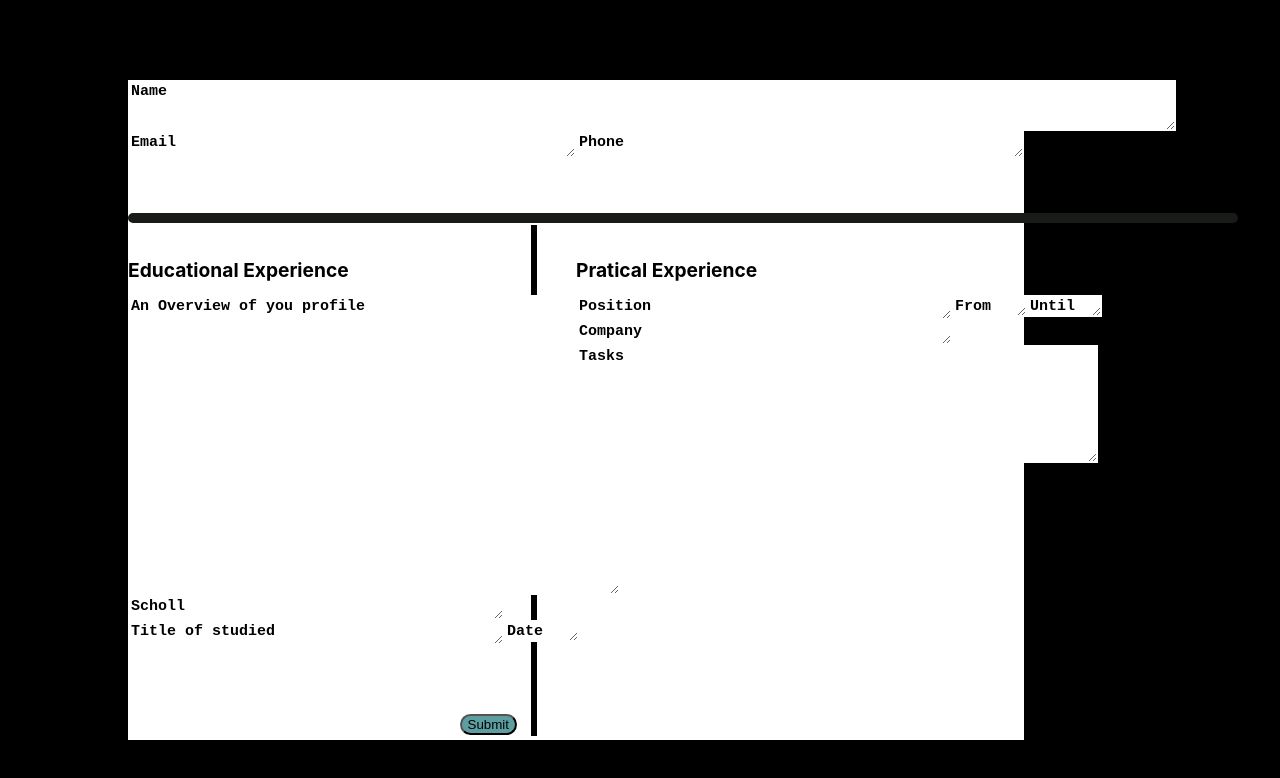
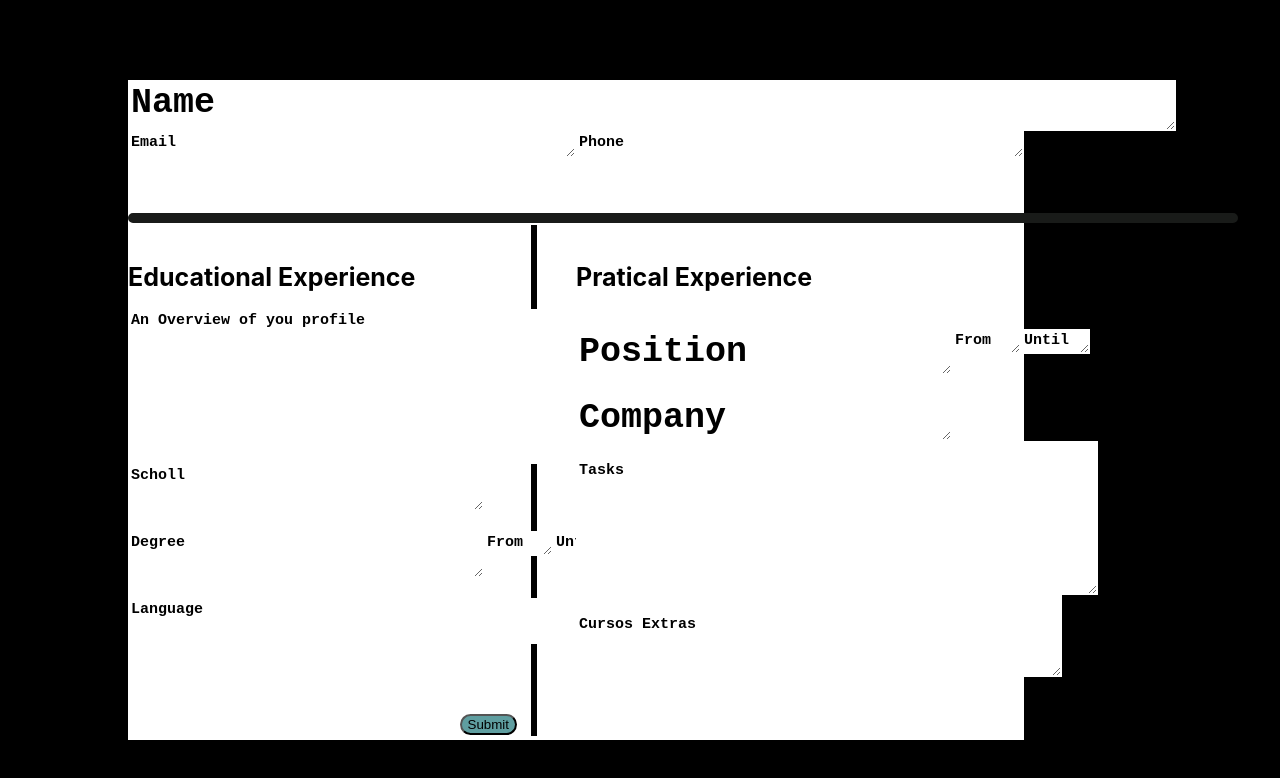
Before and after one commit to fabioschitini/CV-Application, a React (Create React App) app in the folder cv-project./: page / in a window 1280 px wide. Shown: the top 778 px of the page. Built offline with nearby package versions, Linux system fonts and the light colour scheme; the HTML template or start-up script is replaced by a standard one.

Commit message:
Just some neat style details

```diff
--- a/cv-project./src/App.js
+++ b/cv-project./src/App.js
@@ -19,7 +19,10 @@ class App extends Component {
         mainTask: '',
         dateBegin: '',
         dateEnd: '',
-        profile:''
+        profile: '',
+        dateStudy1: '',
+        language: '',
+        extra:''
       },
       edit: true,
         submit:false,
@@ -64,10 +67,12 @@ handleSubmit = (e) => {
         mainTask: this.inputTask.value,
         dateBegin: this.inputBegin.value,
         dateEnd: this.inputEnd.value,
-        profile:this.inputProfile.value
+        profile: this.inputProfile.value,
+        dateStudy1: this.inputDate1.value,
+        language:this.inputLanguage.value ,
+        extra:this.inputExtra.value
       }
     })
-console.log(this.inputName.value)
 
   }
   render() {
--- a/cv-project./src/components/CvText.js
+++ b/cv-project./src/components/CvText.js
@@ -18,27 +18,24 @@ const Text = (props) => {
                 <div id="educationalExperience">
                     <h1>Profile</h1>
                                 <p id='profile'>{state.profile}</p>
-                                <p className='normal'>{state.scholl}</p>
+                                <p className='normal alonePading'>{state.scholl}</p>
                                 <div id='study'>
                                 <p className='normal'>{state.study}</p>
-                                    <p className='date'>{state.dateStudy}</p>
-                                    </div>
+                                    <p className='date dateText'>{state.dateStudy}-</p>
+                                    <p className='date dateText'>{state.dateStudy1}</p>
+                                </div>
+                                 <p className='extra'>{state.language}</p>
                 </div>
                     <div id="practicalExperience">
                                 <h1>Pratical Experience</h1>
                                 <div id='position'>
                                     <p className='normal'>{state.positionTitle}</p>
-                                    <p className='date' >{state.dateBegin}</p>
-                                    <p className='date' id='untilDate'>{state.dateEnd}</p>
+                                    <p className='dateText' >{state.dateBegin}-</p>
+                                    <p className=' dateText' id='untilDate'>{state.dateEnd}</p>
                                 </div>
-                                <p className='normal'>{state.companyName}</p>
-
-
+                                <p className='normal alonePading'>{state.companyName}</p>
                                 <p className='big'>{state.mainTask}</p>
-
-
-
-
+                                <p className='extra alonePading'>{state.extra}</p>
                 </div>
                         <button onClick={onEditingTask}>Edit</button>
 
--- a/cv-project./src/components/Input.js
+++ b/cv-project./src/components/Input.js
@@ -18,22 +18,26 @@ const Input = (props) => {
                 <div id="educationalExperience">
                     <h1>Educational Experience</h1>
                 <textarea  placeholder="An Overview of you profile" required  onChange={ onChange} value={ state.con.profile}ref={node => (thiss.inputProfile = node)} name="profile" type="text" id="profileInput" />
-                <textarea placeholder="Scholl"className='normal' required  onChange={ onChange} onChange={ onChange}value={ state.con.scholl} ref={node => (thiss.inputScholl = node)} name="scholl" type="text" id="schoolNameInput" />
+                <textarea placeholder="Scholl"className='degree' required  onChange={ onChange} onChange={ onChange}value={ state.con.scholl} ref={node => (thiss.inputScholl = node)} name="scholl" type="text" id="schoolNameInput" />
                 <div id='study'>
-                <textarea placeholder="Title of studied"className='normal' required   onChange={ onChange} value={ state.con.study} ref={node => (thiss.inputStudy = node)} name="titleOfStudy" type="text" id="titleOfStudyInput" />
-                        <textarea  placeholder="Date" type='date' className='date' required maxlength="4"onChange={onChange} value={state.con.dateStudy} ref={node => (thiss.inputDate = node)} name="dateOfStudy" type="text" id="dateOfStudyInput" />
-                        </div>
+                <textarea placeholder="Degree"className='degree' required   onChange={ onChange} value={ state.con.study} ref={node => (thiss.inputStudy = node)} name="titleOfStudy" type="text" id="titleOfStudyInput" />
+                        <textarea  placeholder="From"  className='date' required minlength="4"  maxlength="4" onChange={onChange} value={state.con.dateStudy} ref={node => (thiss.inputDate = node)} name="dateOfStudy"  id="dateOfStudyInput" />
+                        <textarea   placeholder="Until"  className='date' required minlength="4" maxlength="4"onChange={onChange} value={state.con.dateStudy1} ref={node => (thiss.inputDate1 = node)} name="dateOfStudy1"  id="dateOfStudyInput1" />
+                    </div>
+                <textarea placeholder="Language "className='extra'   onChange={ onChange} onChange={ onChange}value={ state.con.language} ref={node => (thiss.inputLanguage = node)} name="scholl" type="text" id="schoolNameInput" />
+
             </div>
                 <div id="practicalExperience">
                     <h1>Pratical Experience</h1>
                     <div id='position'>
                                         <textarea placeholder="Position " className='normal' required  onChange={ onChange} value={ state.con.positionTitle} ref={node => (thiss.inputTitle= node)} name="position" type="text" id="positionTitleInput" />
-                    <textarea maxlength="4" placeholder="From" className='date' type='date' required onChange={onChange} value={state.con.dateBegin} ref={node => (thiss.inputBegin = node)} name="begin" type="text" id="dateFromInput" />
-                <textarea maxlength="4" placeholder="Until" className='date' type='date' required  onChange={ onChange} value={ state.con.dateEnd} ref={node => (thiss.inputEnd = node)} name="end" type="text" id="dateUntilInput" />
+                    <textarea minlength="4"  maxlength="4" placeholder="From" className='date' type='date' required onChange={onChange} value={state.con.dateBegin} ref={node => (thiss.inputBegin = node)} name="begin" type="text" id="dateFromInput" />
+                <textarea minlength="4"  maxlength="4" placeholder="Until" className='date' type='date' required  onChange={ onChange} value={ state.con.dateEnd} ref={node => (thiss.inputEnd = node)} name="end" type="text" id="dateUntilInput" />
                     </div>
                 <textarea placeholder="Company " className='normal' required  onChange={ onChange} value={ state.con.companyName} ref={node => (thiss.inputCompany = node)} name="company" type="text" id="companyNameInput" />
 
                 <textarea placeholder="Tasks" className='big' required  onChange={ onChange} value={ state.con.mainTask} ref={node => (thiss.inputTask = node)} name="task" type="text" id="mainTasksInput" />
+                                <textarea placeholder="Cursos Extras"className='extra alonePading'   onChange={ onChange} onChange={ onChange}value={ state.con.extra} ref={node => (thiss.inputExtra = node)} name="scholl" type="text" id="schoolNameInput" />
 
             </div>
             <button type="submit">
--- a/cv-project./src/index.css
+++ b/cv-project./src/index.css
@@ -61,17 +61,12 @@ h1 {
   width: 1100px;
   height: 0px;
 }
-placeholder {
-  font-size: 100px;
-}
+
 #nameInput {
   margin: 0px;
   height: 45px;
   width: 1042px;
   font-size: 30px;
-}
-
-#emailInput {
 }
 
 #educationalExperience {
@@ -87,23 +82,38 @@ placeholder {
 .normal {
   margin: 0px;
   width: 370px;
+  height: 40px;
+  font-size: 20px;
+}
+
+.date {
+  width: 63px;
   height: 19px;
   font-size: 15px;
 }
-.date {
+.dateText {
   margin: 0px;
-  width: 69px;
-  height: 16px;
-  font-size: 15px;
+  width: 68px;
+  height: 27px;
+  font-size: 25px;
 }
+
 .big {
   margin: 0px;
   width: 516px;
   height: 112px;
+  padding-top: 20px;
+  padding-bottom: 20px;
+}
+.extra {
+  margin: 0px;
+  width: 480px;
+  height: 40px;
+  font-size: 13px;
 }
 #profileInput {
   margin: 0px;
-  height: 294px;
+  height: 149px;
   width: 486px;
 }
 button {
@@ -113,13 +123,7 @@ button {
   border-radius: 15px;
   background-color: cadetblue;
 }
-#general-information {
-}
-#number {
-  position: absolute;
-  left: 50%;
-  top: 47px;
-}
+
 h2 {
   font-size: 15px;
 }
@@ -139,10 +143,20 @@ p {
 }
 #profile {
   margin: 0px;
-  height: 180px;
+  height: 149px;
   width: 486px;
 }
 
+.normal::placeholder {
+  font-size: 35px;
+  color: black;
+  font-weight: bold;
+}
+#nameInput::placeholder {
+  font-size: 35px;
+  color: black;
+  font-weight: bold;
+}
 ::placeholder {
   font-size: 15px;
   color: black;
@@ -150,13 +164,29 @@ p {
 }
 #study {
   display: flex;
+  padding-top: 20px;
+  padding-bottom: 20px;
 }
 #position {
   display: flex;
+  padding-top: 20px;
+  padding-bottom: 20px;
 }
 #name {
   display: flex;
 }
 .information {
-  width: 500px;
+  width: 550px;
 }
+.degree {
+  width: 350px;
+  height: 41px;
+  font-size: 15px;
+}
+h1 {
+  font-size: 25px;
+}
+.alonePading {
+  padding-top: 20px;
+  padding-bottom: 20px;
+}
```
